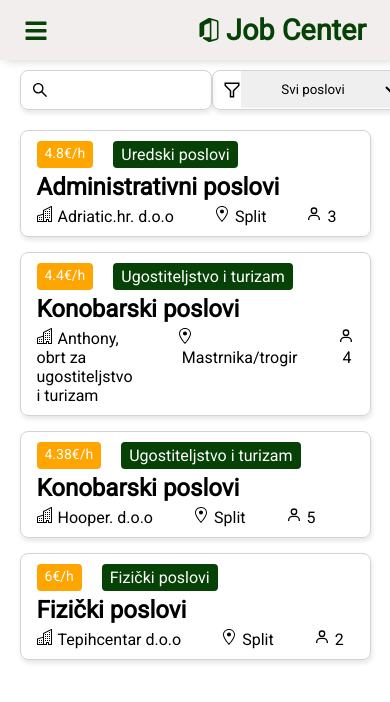
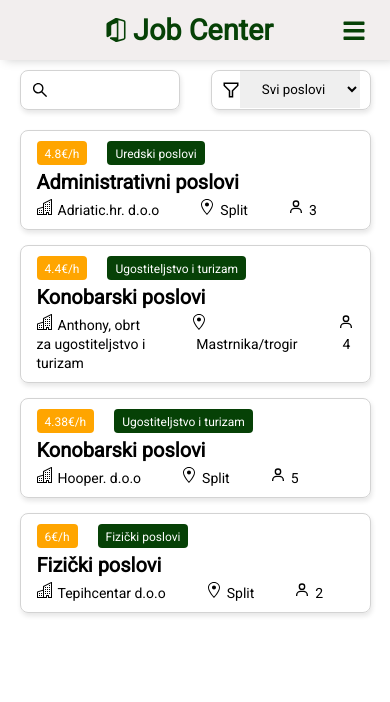
Before and after one commit to lnikol00/jobs-react, a React (Create React App) app: page /find in a window 390 px wide. Shown: the top 702 px of the page. Built offline with nearby package versions, Linux system fonts and the light colour scheme; data requests are answered from the project's data file.

Commit message:
correction

```diff
--- a/src/components/header/Header.tsx
+++ b/src/components/header/Header.tsx
@@ -15,6 +15,18 @@ function Header() {
 
     return (
         <div className={styles.headerContainer}>
+            <Link to="/" className={styles.heading}>
+                <SiIcons.SiMicrosoftoffice />
+                <h2>Job Center</h2>
+            </Link>
+            <div className={open ? `${styles.links}` : ` ${styles.closed} ${styles.links}`}>
+                <li>
+                    <Link to="find" className={styles.findLink} onClick={onChange}>Find a Job</Link>
+                </li>
+                <li>
+                    <Link to="post" className={styles.postLink} onClick={onChange}>Post a Job</Link>
+                </li>
+            </div>
             {
                 !open ? <div className={styles.menuItem}>
                     <FaIcons.FaBars onClick={onChange} />
@@ -23,18 +35,6 @@ function Header() {
                         <AiIcons.AiOutlineClose onClick={onChange} />
                     </div>
             }
-            <Link to="/" className={styles.heading}>
-                <SiIcons.SiMicrosoftoffice />
-                <h2>Job Center</h2>
-            </Link>
-            <div className={open ? `${styles.links}` : ` ${styles.closed} ${styles.links}`} onClick={onChange}>
-                <li>
-                    <Link to="find" className={styles.findLink}>Find a Job</Link>
-                </li>
-                <li>
-                    <Link to="post" className={styles.postLink}>Post a Job</Link>
-                </li>
-            </div>
         </div>
     )
 }
--- a/src/components/header/header.module.css
+++ b/src/components/header/header.module.css
@@ -68,16 +68,17 @@
     .links {
         position: fixed;
         top: 0;
-        left: 0;
-        transform: translate(0%, 7%);
+        right: 0;
+        transform: translate(30%, 7%);
         background-color: rgb(242, 238, 238);
         display: flex;
         align-items: center;
         font-size: 20px;
         flex-direction: column;
-        width: 250px;
+        width: 300px;
         height: 100vh;
         transition: 0.5s ease;
+        z-index: 999;
     }
 
     .close {
@@ -93,7 +94,7 @@
 
 
     .closed {
-        left: -100%;
+        right: -100%;
         transition: 0.5s ease;
     }
 }
--- a/src/pages/List/job.module.css
+++ b/src/pages/List/job.module.css
@@ -19,38 +19,6 @@
     font-size: 18px;
     padding-left: 10px;
     box-shadow: 1px 3px 5px rgba(0, 0, 0, 0.1);
-}
-
-.filter .hidenFilter {
-    position: absolute;
-    right: 5rem;
-    padding: 10px;
-    top: 9rem;
-    background-color: white;
-    border: 1px solid lightgray;
-    border-radius: 8px;
-    z-index: 1;
-    box-shadow: 1px 3px 5px rgba(0, 0, 0, 0.1);
-    width: 300px;
-    display: grid;
-    grid-template-columns: repeat(2, 1fr);
-}
-
-.hidenFilter div {
-    border: 1px solid gray;
-    margin: 5px 5px;
-    display: flex;
-    justify-content: center;
-    align-items: center;
-    font-size: 16px;
-    width: auto;
-    padding: 5px 0px;
-    border-radius: 8px;
-}
-
-.hidenFilter div:hover {
-    background-color: rgb(6, 65, 6);
-    color: white;
 }
 
 .search input {
@@ -302,3 +270,39 @@
     margin-right: 10px;
     font-size: 18px;
 }
+
+@media screen and (max-width:650px) {
+    .jobContainer h2 {
+        font-size: 20px;
+    }
+
+    .firstSegment p {
+        font-size: 12px;
+        padding-top: 6px;
+    }
+
+    .firstSegment span {
+        font-size: 12px;
+        padding-top: 6px;
+    }
+
+    .secondSegment span {
+        font-size: 14px;
+    }
+
+    .filterContainer .search {
+        width: 160px;
+    }
+
+    .search input {
+        width: 120px;
+    }
+
+    .filterContainer .filter {
+        width: 160px;
+    }
+
+    .filter select {
+        width: 120px;
+    }
+}
```
